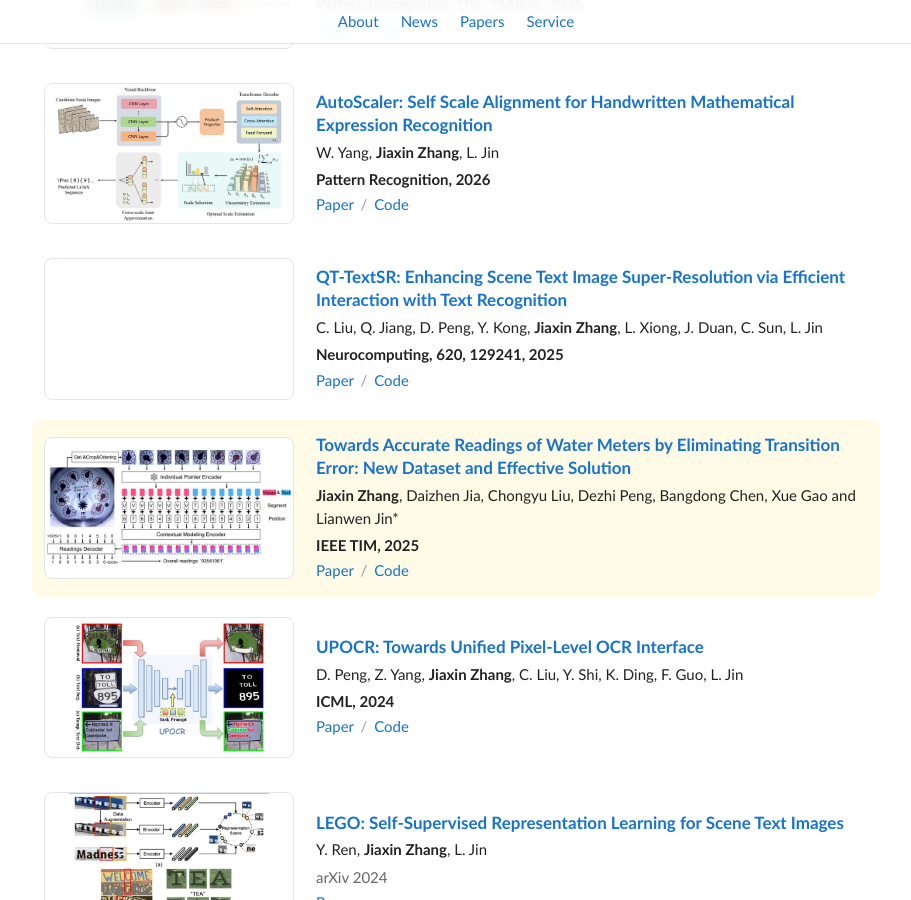
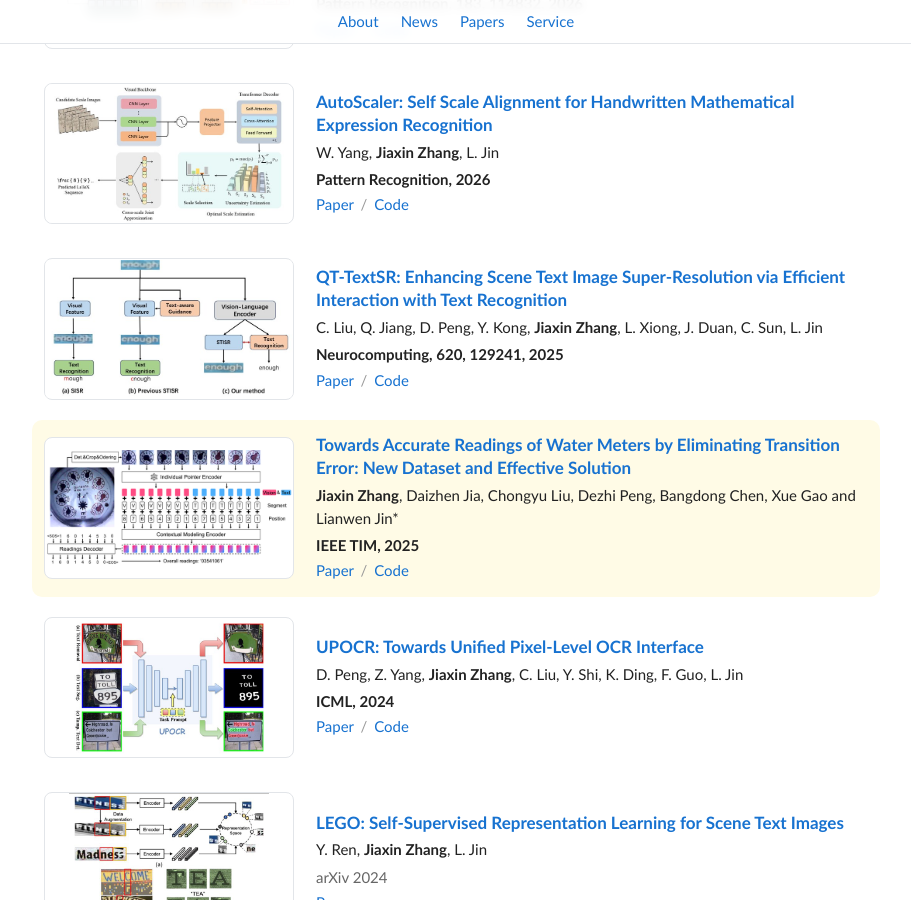
Before and after one commit to ZZZHANG-jx/ZZZHANG-jx.github.io, a Jekyll site: the page built from _pages/about.md, in a window 1280 px wide and 900 px high, scrolled down 2883 px. Shown: the whole window, without its empty margins (184-1095 px from the left). Built offline with Jekyll 4.4.1, drawn with Linux system fonts in a browser that asks for light colours.

Commit message:
Add QT-TextSR cover image from NC.pdf

```diff
--- a/_includes/papers.html
+++ b/_includes/papers.html
@@ -144,7 +144,7 @@
 </article>
 
 <article class="paper">
-  <div class="paper-media contain"></div>
+  <div class="paper-media contain"><img src="../images/publication_imgs/qttextsr.jpg" alt="QT-TextSR framework" loading="lazy" decoding="async"></div>
   <div class="paper-body">
     <h4 class="paper-title"><a href="https://doi.org/10.1016/j.neucom.2024.129241">QT-TextSR: Enhancing Scene Text Image Super-Resolution via Efficient Interaction with Text Recognition</a></h4>
     <p class="paper-authors">C. Liu, Q. Jiang, D. Peng, Y. Kong, <b>Jiaxin Zhang</b>, L. Xiong, J. Duan, C. Sun, L. Jin</p>
```
Also changed, not shown: images/publication_imgs/qttextsr.jpg (added).
